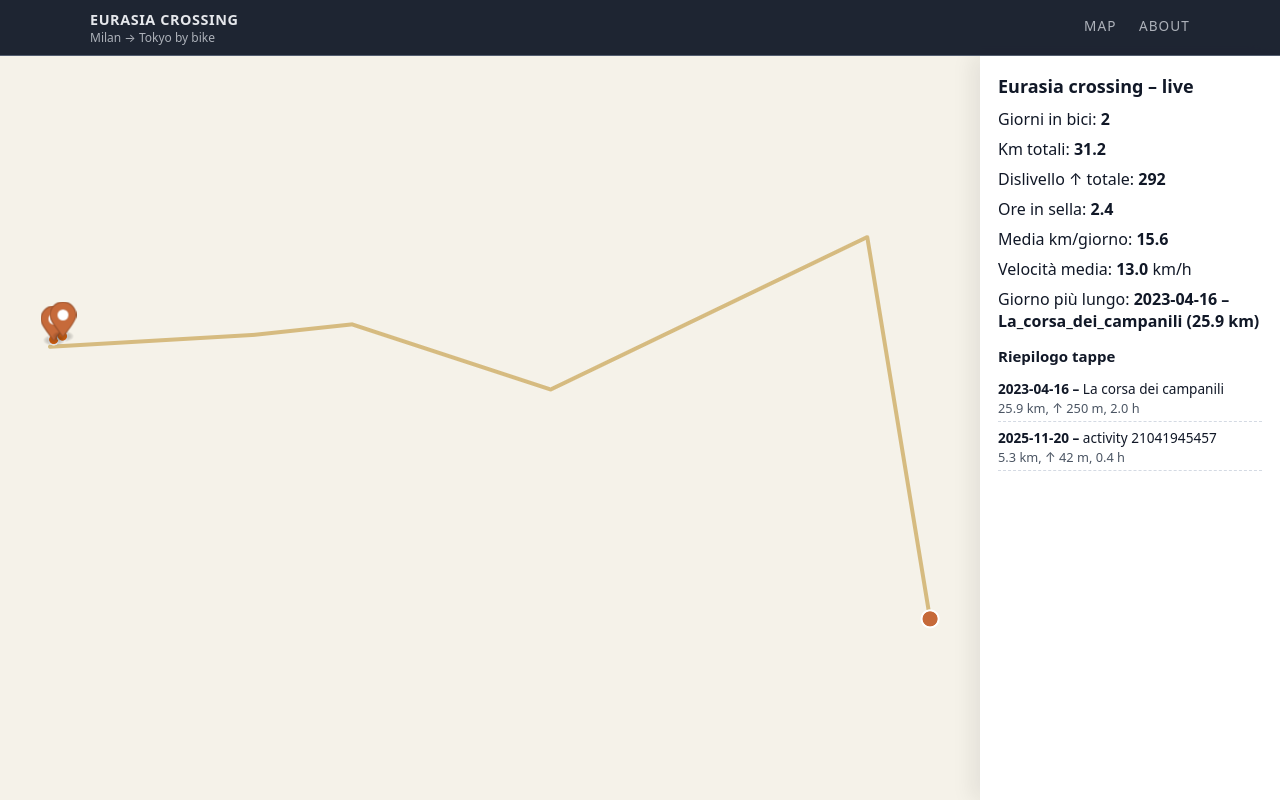
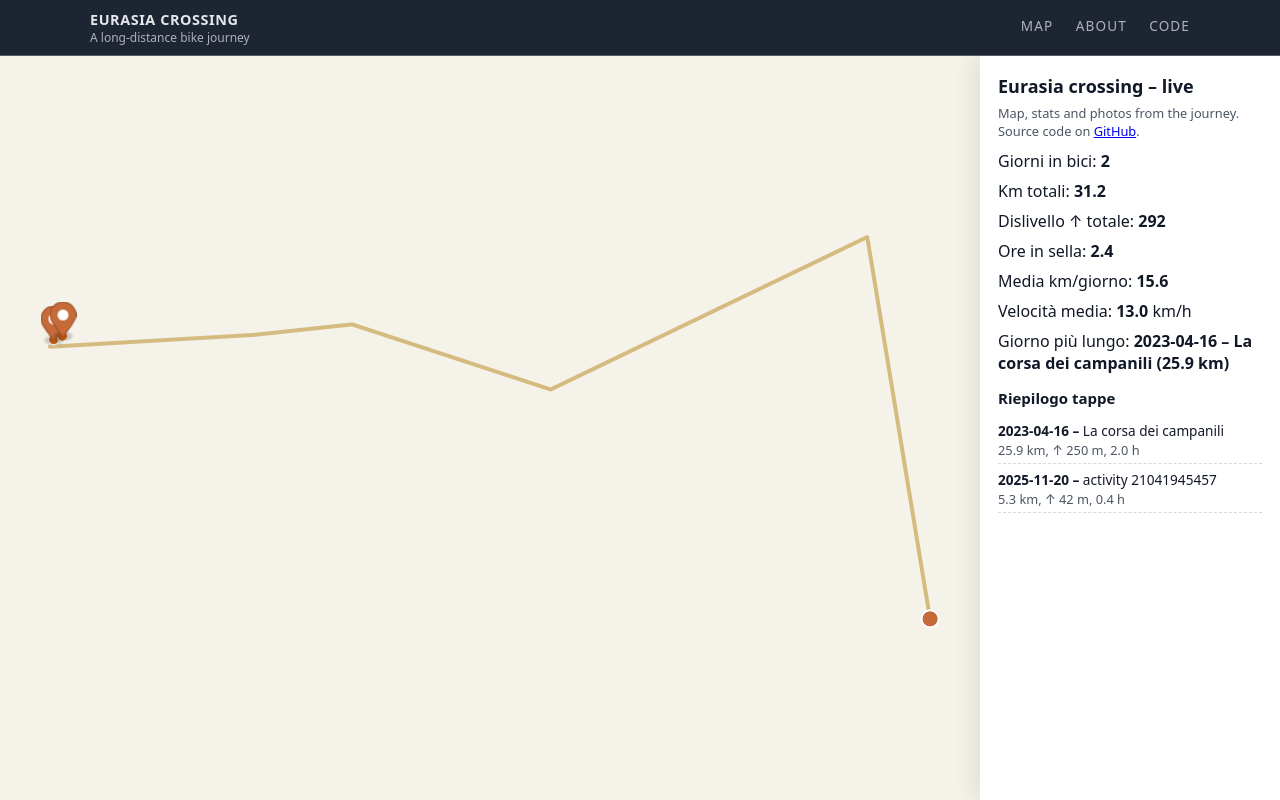
Before and after one commit to preedence/whereismarco, a plain HTML site: page index.html in a window 1280 px wide. Drawn offline with nearby package versions, Linux system fonts and the light colour scheme; no server answers; animation ran at ten frames a second.

Commit message:
modifice generiche

```diff
--- a/index.html
+++ b/index.html
@@ -20,11 +20,18 @@
       <div class="wm-topbar-inner">
         <a href="index.html" class="wm-logo">
           <span class="wm-logo-title">Eurasia crossing</span>
-          <span class="wm-logo-subtitle">Milan → Tokyo by bike</span>
+          <span class="wm-logo-subtitle">A long-distance bike journey</span>
         </a>
         <nav class="wm-nav">
           <a href="index.html">Map</a>
           <a href="about.html">About</a>
+          <a
+            href="https://github.com/preedence/whereismarco"
+            target="_blank"
+            rel="noopener"
+          >
+            Code
+          </a>
         </nav>
       </div>
     </header>
@@ -35,6 +42,15 @@
 
         <div id="panel">
           <h1>Eurasia crossing – live</h1>
+          <p class="wm-panel-sub">
+            Map, stats and photos from the journey. Source code on
+            <a
+              href="https://github.com/preedence/whereismarco"
+              target="_blank"
+              rel="noopener"
+              >GitHub</a
+            >.
+          </p>
 
           <div id="info">
             <div>
--- a/src/map.js
+++ b/src/map.js
@@ -154,7 +154,7 @@ map.on("load", () => {
   map.on("mouseleave", "day-end-points", hideDayEndPopup);
   map.on("click", "day-end-points", showDayEndPopup);
 
-  // Sorgente per le foto (usata anche per eventuali layer futuri)
+  // Sorgente per le foto
   map.addSource("photos", {
     type: "geojson",
     data: {
@@ -315,7 +315,6 @@ ${dist} km, ↑ ${up} m, ${time} h`;
     features: dayEnds,
   });
 
-  // (updateInfo al momento non trova gli elementi e quindi non fa nulla)
   updateInfo(lat, lon, ts);
 
   // Adatta la mappa per mostrare l'intero percorso
@@ -425,9 +424,11 @@ async function loadSummary() {
           typeof longest.distance_km === "number"
             ? longest.distance_km.toFixed(1)
             : longest.distance_km;
-        longestEl.textContent = `${longest.date} – ${
-          longest.label || ""
-        } (${distStr} km)`;
+
+        const rawLongestLabel = longest.label || "";
+        const niceLongestLabel = rawLongestLabel.replace(/_/g, " ");
+
+        longestEl.textContent = `${longest.date} – ${niceLongestLabel} (${distStr} km)`;
       } else {
         longestEl.textContent = "—";
       }
--- a/src/style.css
+++ b/src/style.css
@@ -123,9 +123,15 @@ main {
 }
 
 #panel h1 {
-  margin: 0 0 10px 0;
+  margin: 0 0 6px 0;
   font-size: 18px;
   color: var(--ink);
+}
+
+.wm-panel-sub {
+  margin: 0 0 10px;
+  font-size: 0.8rem;
+  color: var(--text-soft);
 }
 
 /* blocco info */
@@ -232,7 +238,7 @@ main {
 
   #panel h1 {
     font-size: 16px;
-    margin-bottom: 6px;
+    margin-bottom: 4px;
   }
 
   #summary h2 {
```
